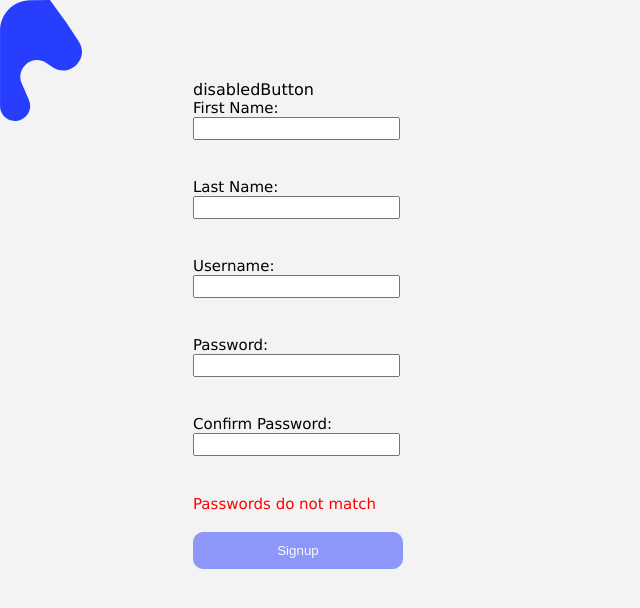
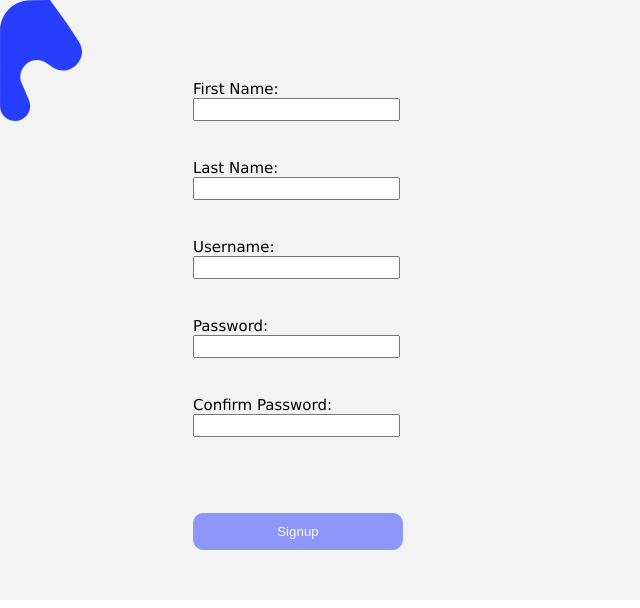
Before and after one commit to KeriLynW/stressless, a React (Create React App) app: page /signup in a window 1280 px wide. Shown: the top 608 px of the page, without its empty margins (0-640 px from the left). Built offline with nearby package versions, Linux system fonts and the light colour scheme.

Commit message:
new stuff

```diff
--- /dev/null
+++ b/db.json
@@ -0,0 +1,9 @@
+{
+    "cities": [
+        {"name":"Toronto"},
+        {"name":"NewYork"},
+        {"name":"Paris"},
+        {"name":"Waterloo"},
+        {"name":"Scarborough"}
+    ]
+}
--- /dev/null
+++ b/json-server.json
@@ -0,0 +1,4 @@
+{
+    "port": 4000,
+    "host": "localhost"
+}
--- a/package.json
+++ b/package.json
@@ -6,6 +6,8 @@
     "@testing-library/jest-dom": "^5.16.5",
     "@testing-library/react": "^13.4.0",
     "@testing-library/user-event": "^13.5.0",
+    "concurrently": "^8.0.1",
+    "json-server": "^0.17.3",
     "react": "^18.2.0",
     "react-dom": "^18.2.0",
     "react-router-dom": "^6.9.0",
@@ -13,6 +15,8 @@
     "web-vitals": "^2.1.4"
   },
   "scripts": {
+    "db-serve": "json-server ./db.json ./db.json --routes ./routes.json",
+    "dev": "concurrently \"npm run db-serve\"  \"npm run start\"",
     "start": "react-scripts start",
     "build": "react-scripts build",
     "test": "react-scripts test",
--- /dev/null
+++ b/routes.json
@@ -0,0 +1,4 @@
+{
+    "/api/*": "/$1",
+    "/restuarants/:city": "/restaurants?city=:city"
+}
--- a/src/SignUp.js
+++ b/src/SignUp.js
@@ -59,7 +59,7 @@ function Signup () {
     return (
         <div className="signnup">
             <img src= {shape} className="shape" onClick={navigate_home}/>
-            <div className="signup-form">disabledButton
+            <div className="signup-form">
                 <label className="laput" for="f-name">First Name: </label>
                 <input className="laput" type="text" id="f-name" onChange={updateFirstname}/><br/><br/>
                 <label className="laput" for="l-name">Last Name: </label>
@@ -70,7 +70,7 @@ function Signup () {
                 <input className="laput" type="text" id="pass" onChange={updatePassword}/><br/><br/>
                 <label className="laput" for="c-pass-s"> Confirm Password:  </label>
                 <input className="laput" type="text" id="pass2" onChange={updatePassword2}/><br/><br/>
-                <label className={disabledButton ? "password-error-message": "hidden"} for="c-pass-s"> Passwords do not match</label>
+                <label className={(password.length>3 && disabledButton) ? "password-error-message": "hidden"} for="c-pass-s"> Passwords do not match</label>
                 <br/>
                 <br/>
                 <button disabled={disabledButton} className={disabledButton ? "signup-button buttons disabled" : "signup-button buttons"} onClick={signupUser} >Signup</button>
```
Also changed, not shown: 1 other file (tests, documents, lock files or other folders).
